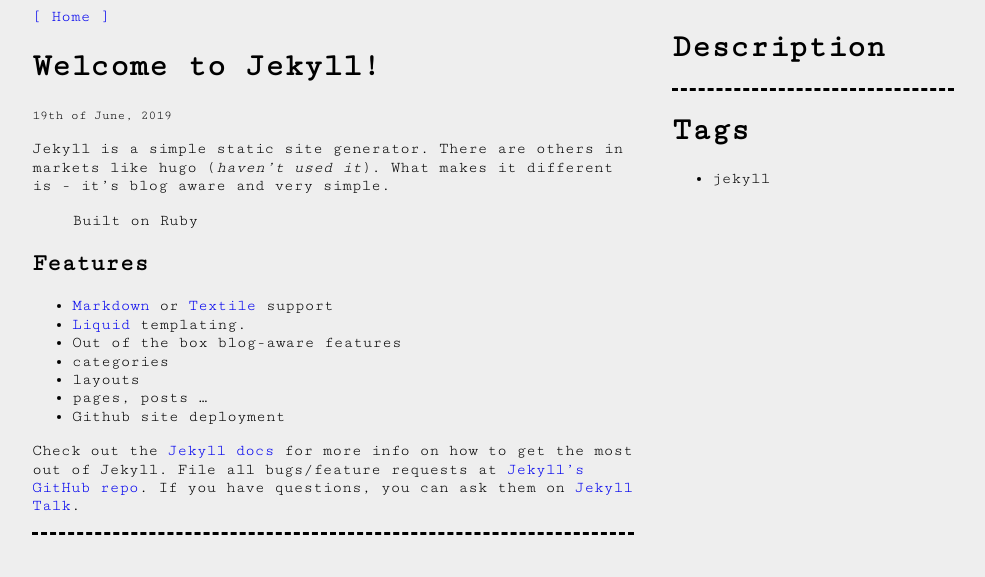
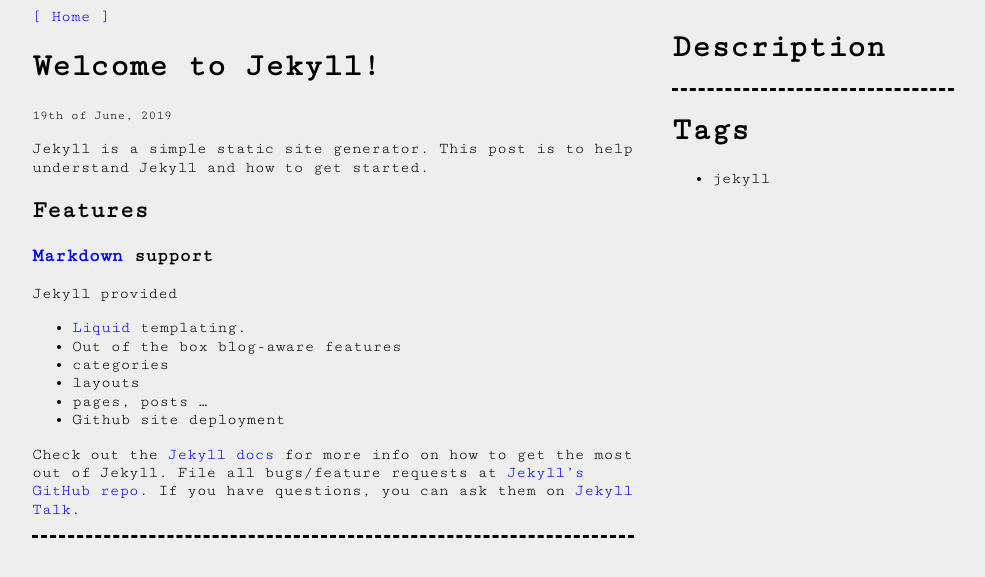
Before and after one commit to sengarkuldeep-blogs/sengarkuldeep-blogs.github.io, a Jekyll site: the page built from _posts/2019-06-19-welcome-to-jekyll.markdown, in a window 1280 px wide. Shown: the top 577 px of the page, without its empty margins (147-1132 px from the left). Built offline with Jekyll 4.4.1, drawn with Linux system fonts in a browser that asks for light colours; nearby versions of some CDN libraries.

Commit message:
new post for 2020

```diff
--- a/_posts/2019-06-19-welcome-to-jekyll.markdown
+++ b/_posts/2019-06-19-welcome-to-jekyll.markdown
@@ -7,14 +7,17 @@
 ---
 
 
-Jekyll is a simple static site generator. There are others in markets like hugo (*haven't used it*).
+Jekyll is a simple static site generator. This post is to help understand Jekyll and how to get started.
 <!-- more -->
-What makes it different is - it's blog aware and very simple.
 
-> Built on Ruby
+
 
 ## Features
-- [Markdown](http://daringfireball.net/projects/markdown) or [Textile](http://redcloth.org/textile) support
+
+### [Markdown](http://daringfireball.net/projects/markdown) support
+
+Jekyll provided
+
 - [Liquid](http://liquidmarkup.org/) templating.
 - Out of the box blog-aware features
  - categories
```
Also changed, not shown: _posts/2020-02-08-growth-mindset.markdown (added).
